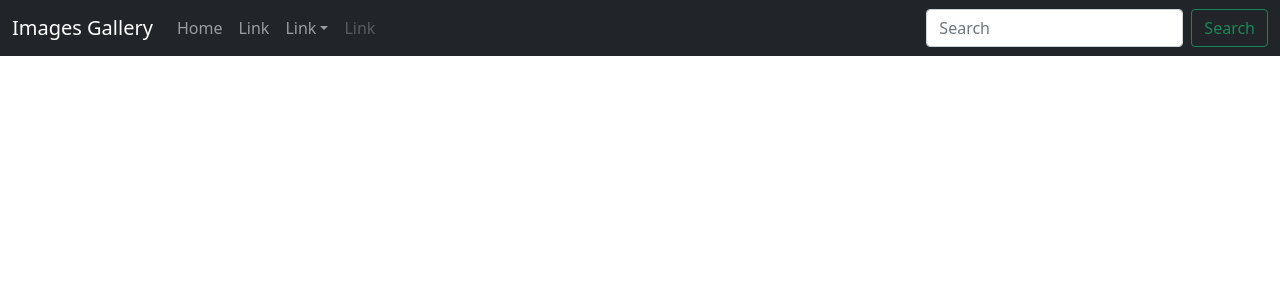
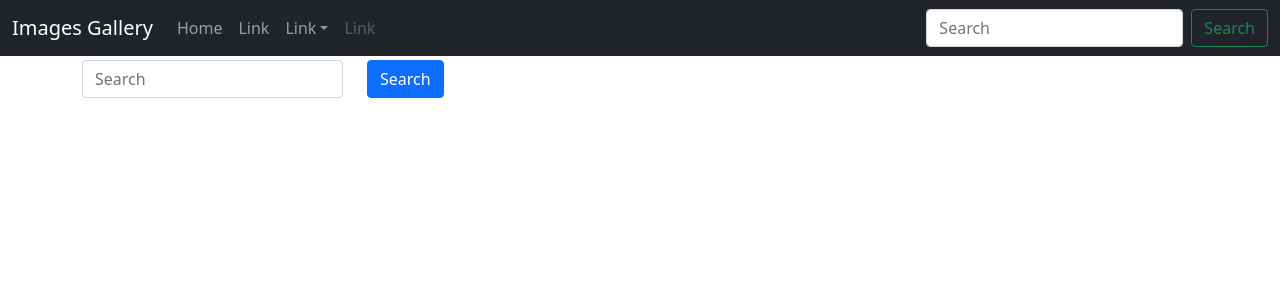
Before and after one commit to AlexZaid/images-gallery, a React (Create React App) app in the folder frontend/: page / in a window 1280 px wide. Shown: the top 300 px of the page. Built offline with nearby package versions, Linux system fonts and the light colour scheme.

Commit message:
Search button

```diff
--- a/frontend/src/App.js
+++ b/frontend/src/App.js
@@ -1,10 +1,12 @@
 import 'bootstrap/dist/css/bootstrap.min.css';
 import Header from './components/Header';
+import Search from './components/Search';
 
 const App = () => {
   return (
     <div >
       <Header title="Images Gallery"/>
+      <Search/>
     </div>
   );
 }
--- /dev/null
+++ b/frontend/src/components/Search.js
@@ -0,0 +1,23 @@
+import React from "react";
+import { Container,Row,Col,Form,Button } from "react-bootstrap";
+
+const Search = () => {
+    return(
+            <Container>
+              <Row>
+                <Col><Form>
+                        <Row className="align-items-center">
+                              <Col sm={3} className="my-1">
+                                <Form.Control id="inlineFormInputName" placeholder="Search" />
+                              </Col>
+                              <Col xs="auto" className="my-1">
+                                <Button type="submit">Search</Button>
+                              </Col>
+                            </Row>
+                    </Form></Col>
+              </Row>
+            </Container>
+    );
+};
+
+export default Search;
```
